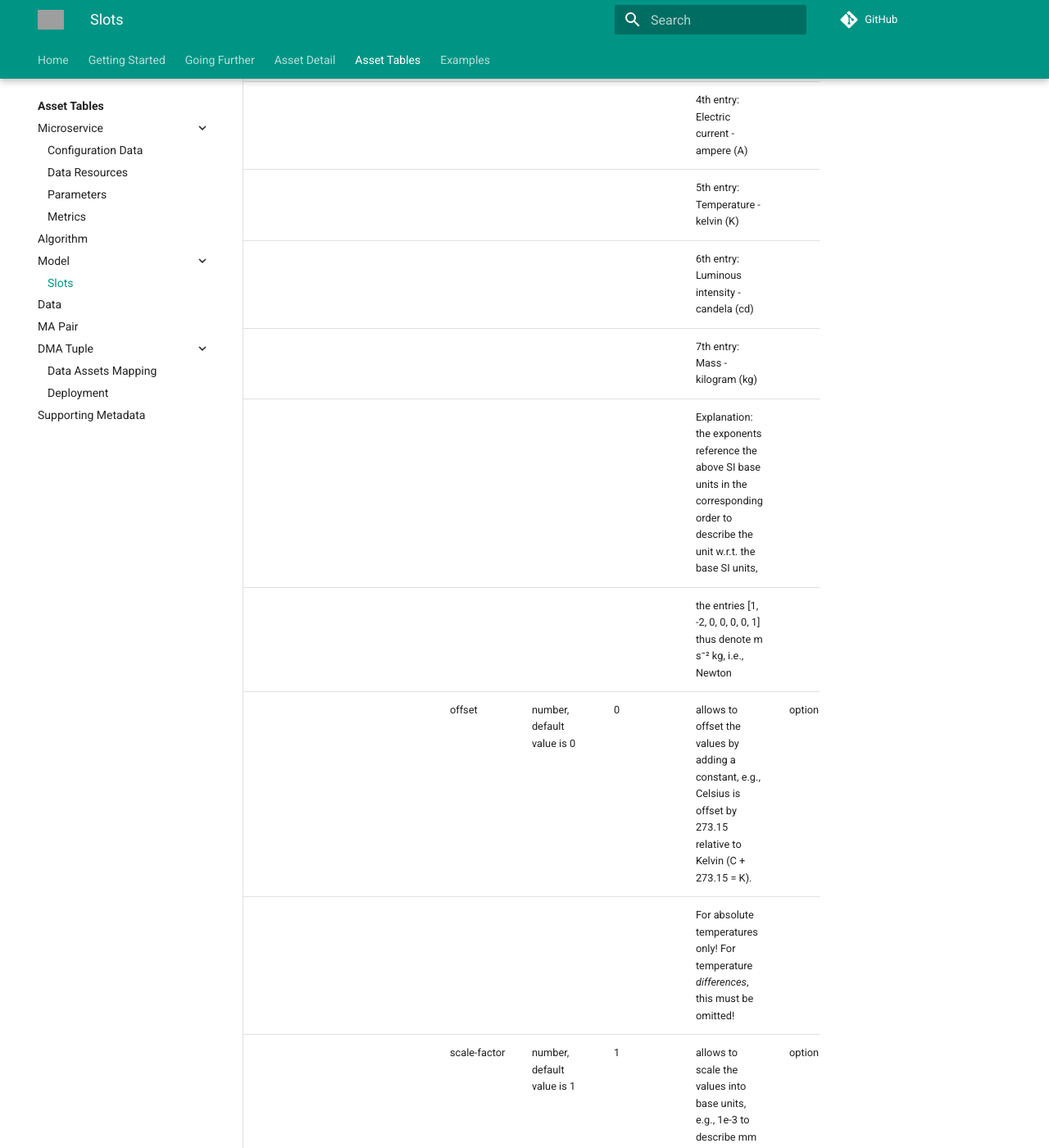
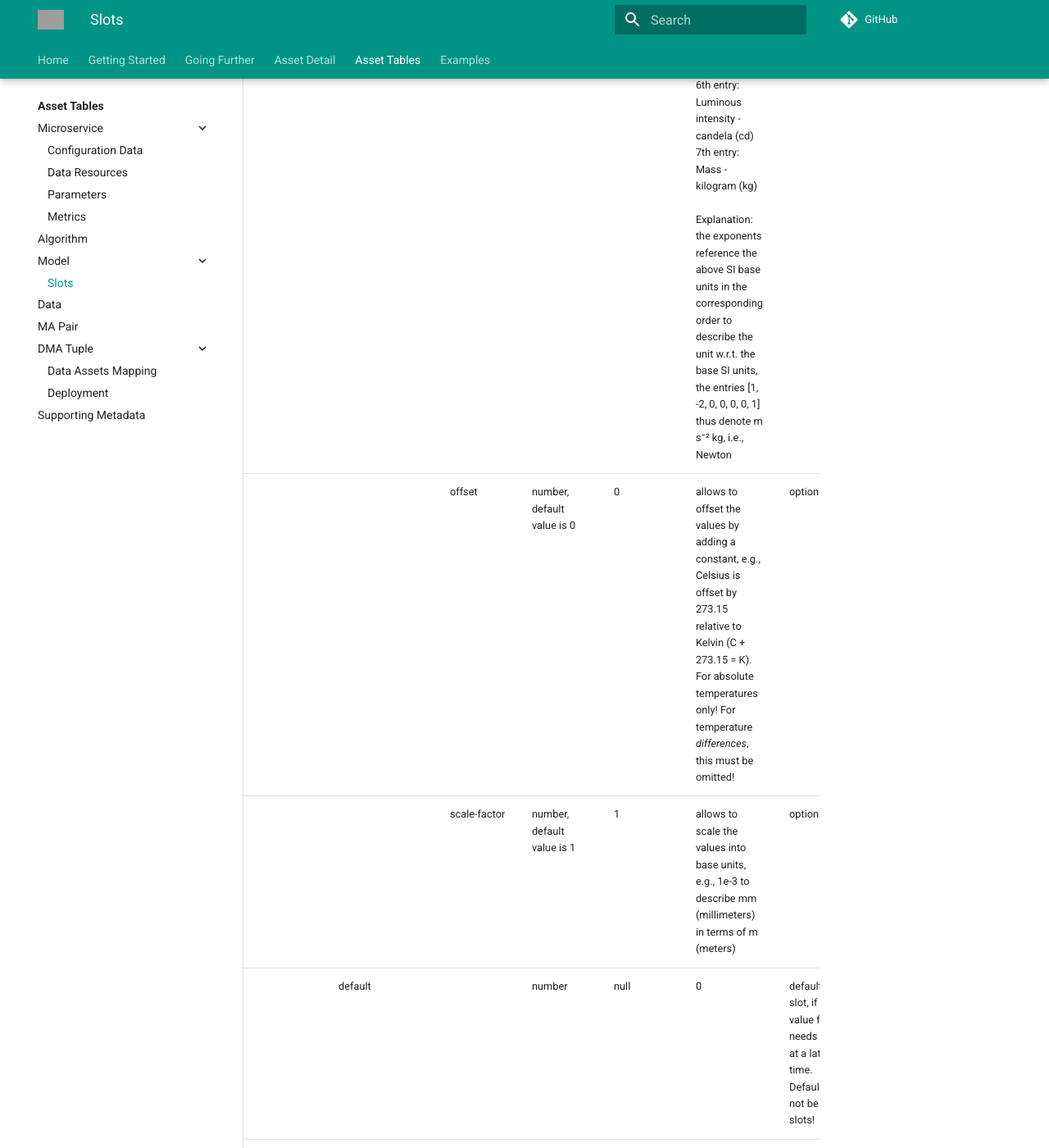
Before and after one commit to DIGITbrain/digitbrain.github.io, an MkDocs documentation site: the page built from docs/tables/slots.md, in a window 1280 px wide and 1400 px high, scrolled down 1682 px. Shown: the whole window at 82% size. Built offline with MkDocs 1.6.1 and Material for MkDocs 9.7.7, drawn with Linux system fonts in a browser that asks for light colours; comment, search, counter and statistics services are not loaded; grey boxes are pictures that could not be loaded.

Commit message:
fix: adjust newlines in slots [AUTO]

```diff
--- a/docs/tables/slots.md
+++ b/docs/tables/slots.md
@@ -7,30 +7,19 @@
 
 **This information is also available in** **[list format](/attributes/slots/)**
 
-| Concept   | Key             | Subkey       | Type                                                                             | Example Value                 | Comment                                                                                                                                                  | Condition   |
-|:----------|:----------------|:-------------|:---------------------------------------------------------------------------------|:------------------------------|:---------------------------------------------------------------------------------------------------------------------------------------------------------|:------------|
-| Slots     |                 |              |                                                                                  |                               |                                                                                                                                                          |             |
-|           | key             |              | string                                                                           | force_1                       | unique (within a Model) machine-readable identifier matching [a-zA-Z_][a-zA-Z_0-9]*                                                                      | optional    |
-|           | name            |              | string                                                                           | Force at Boundary Condition 1 | Human-readable identifier                                                                                                                                | optional    |
-|           | dimension       |              | number (integer-valued) | array of integer-valued numbers, default is 1 (scalar) | 1                             | dimension of inputs to in-slot, array of dimensions for matrices / tensors                                                                               | optional    |
-|           | dimension_names |              | array of strings matching length of dimension | null                             |                               | optional list of concise names of each tensor dimension to indicate expected contents, e.g., "dimension_names": ["batch", "channels", "width", "height"] |             |
-|           | is-continuous   |              | bool, default is true (real)                                                     | true                          | flag to indicate whether slot values are integer or real numbers                                                                                         | optional    |
-|           | units           |              | obj (see subkeys below)                                                          |                               | Values related to the slot measurement units                                                                                                             | optional    |
-|           |                 | name-of-unit | string                                                                           | N                             | human readable unit symbol, here N for Newton                                                                                                            | optional    |
-|           |                 | exponents    | array, 7-tuple of integer-valued exponents                                       | [1, -2, 0, 0, 0, 0, 1]        | Ordered list of SI base units                                                                                                                            | optional    |
-|           |                 |              |                                                                                  |                               |           1st entry: Length - meter (m)                                                                                                                  |             |
-|           |                 |              |                                                                                  |                               |           2nd entry: Time - second (s)                                                                                                                   |             |
-|           |                 |              |                                                                                  |                               |           3rd entry: Amount of substance - mole (mol)                                                                                                    |             |
-|           |                 |              |                                                                                  |                               |           4th entry: Electric current - ampere (A)                                                                                                       |             |
-|           |                 |              |                                                                                  |                               |           5th entry: Temperature - kelvin (K)                                                                                                            |             |
-|           |                 |              |                                                                                  |                               |           6th entry: Luminous intensity - candela (cd)                                                                                                   |             |
-|           |                 |              |                                                                                  |                               |           7th entry: Mass - kilogram (kg)                                                                                                                |             |
-|           |                 |              |                                                                                  |                               | Explanation: the exponents reference the above SI base units in the corresponding order to describe the unit w.r.t. the base SI units,                   |             |
-|           |                 |              |                                                                                  |                               | the entries [1, -2, 0, 0, 0, 0, 1] thus denote m s⁻² kg, i.e., Newton                                                                                    |             |
-|           |                 | offset       | number, default value is 0                                                       | 0                             | allows to offset the values by adding a constant, e.g., Celsius is offset by 273.15 relative to Kelvin (C + 273.15 = K).                                 | optional    |
-|           |                 |              |                                                                                  |                               | For absolute temperatures only! For temperature *differences*, this must be omitted!                                                                     |             |
-|           |                 | scale-factor | number, default value is 1                                                       | 1                             | allows to scale the values into base units, e.g., 1e-3 to describe mm (millimeters) in terms of m (meters)                                               | optional    |
-|           | default         |              | number | null                                                                    | 0                             | default value for in-slot, if null then the value for the in-slot needs to be set/fed at a later point in time.                                          | optional    |
-|           |                 |              |                                                                                  |                               | Default value must not be set for out-slots!                                                                                                             |             |
-|           | range           |              | array | null                                                                     |                               | valid range of values (2-tuple array minimum maximum values OR array of discrete valid scalars).                                                         | optional    |
-|           |                 |              |                                                                                  |                               | If a valid range is not known a-priori: null / omitted                                                                                                   |             |
+| Concept   | Key             | Subkey       | Type                                                                             | Example Value                 | Comment                                                                                                                                                                                                                                                                                                                                                                                                                                                                                                                                                                                                       | Condition   |
+|:----------|:----------------|:-------------|:---------------------------------------------------------------------------------|:------------------------------|:--------------------------------------------------------------------------------------------------------------------------------------------------------------------------------------------------------------------------------------------------------------------------------------------------------------------------------------------------------------------------------------------------------------------------------------------------------------------------------------------------------------------------------------------------------------------------------------------------------------|:------------|
+| Slots     |                 |              |                                                                                  |                               |                                                                                                                                                                                                                                                                                                                                                                                                                                                                                                                                                                                                               |             |
+|           | key             |              | string                                                                           | force_1                       | unique (within a Model) machine-readable identifier matching [a-zA-Z_][a-zA-Z_0-9]*                                                                                                                                                                                                                                                                                                                                                                                                                                                                                                                           | optional    |
+|           | name            |              | string                                                                           | Force at Boundary Condition 1 | Human-readable identifier                                                                                                                                                                                                                                                                                                                                                                                                                                                                                                                                                                                     | optional    |
+|           | dimension       |              | number (integer-valued) | array of integer-valued numbers, default is 1 (scalar) | 1                             | dimension of inputs to in-slot, array of dimensions for matrices / tensors                                                                                                                                                                                                                                                                                                                                                                                                                                                                                                                                    | optional    |
+|           | dimension_names |              | array of strings matching length of dimension | null                             |                               | optional list of concise names of each tensor dimension to indicate expected contents, e.g., "dimension_names": ["batch", "channels", "width", "height"]                                                                                                                                                                                                                                                                                                                                                                                                                                                      |             |
+|           | is-continuous   |              | bool, default is true (real)                                                     | true                          | flag to indicate whether slot values are integer or real numbers                                                                                                                                                                                                                                                                                                                                                                                                                                                                                                                                              | optional    |
+|           | units           |              | obj (see subkeys below)                                                          |                               | Values related to the slot measurement units                                                                                                                                                                                                                                                                                                                                                                                                                                                                                                                                                                  | optional    |
+|           |                 | name-of-unit | string                                                                           | N                             | human readable unit symbol, here N for Newton                                                                                                                                                                                                                                                                                                                                                                                                                                                                                                                                                                 | optional    |
+|           |                 | exponents    | array, 7-tuple of integer-valued exponents                                       | [1, -2, 0, 0, 0, 0, 1]        | Ordered list of SI base units<br>          1st entry: Length - meter (m)<br>          2nd entry: Time - second (s)<br>          3rd entry: Amount of substance - mole (mol)<br>          4th entry: Electric current - ampere (A)<br>          5th entry: Temperature - kelvin (K)<br>          6th entry: Luminous intensity - candela (cd)<br>          7th entry: Mass - kilogram (kg)<br><br>Explanation: the exponents reference the above SI base units in the corresponding order to describe the unit w.r.t. the base SI units, the entries [1, -2, 0, 0, 0, 0, 1] thus denote m s⁻² kg, i.e., Newton | optional    |
+|           |                 | offset       | number, default value is 0                                                       | 0                             | allows to offset the values by adding a constant, e.g., Celsius is offset by 273.15 relative to Kelvin (C + 273.15 = K).<br>For absolute temperatures only! For temperature *differences*, this must be omitted!                                                                                                                                                                                                                                                                                                                                                                                              | optional    |
+|           |                 | scale-factor | number, default value is 1                                                       | 1                             | allows to scale the values into base units, e.g., 1e-3 to describe mm (millimeters) in terms of m (meters)                                                                                                                                                                                                                                                                                                                                                                                                                                                                                                    | optional    |
+|           | default         |              | number | null                                                                    | 0                             | default value for in-slot, if null then the value for the in-slot needs to be set/fed at a later point in time.<br>Default value must not be set for out-slots!                                                                                                                                                                                                                                                                                                                                                                                                                                               | optional    |
+|           | range           |              | array | null                                                                     |                               | valid range of values (2-tuple array minimum maximum values OR array of discrete valid scalars).<br>If a valid range is not known a-priori: null / omitted                                                                                                                                                                                                                                                                                                                                                                                                                                                    | optional    |
+|           |                 |              |                                                                                  |                               |                                                                                                                                                                                                                                                                                                                                                                                                                                                                                                                                                                                                               |             |
```
Also changed, not shown: docs/attributes/slots.md (+4 -16 lines).
